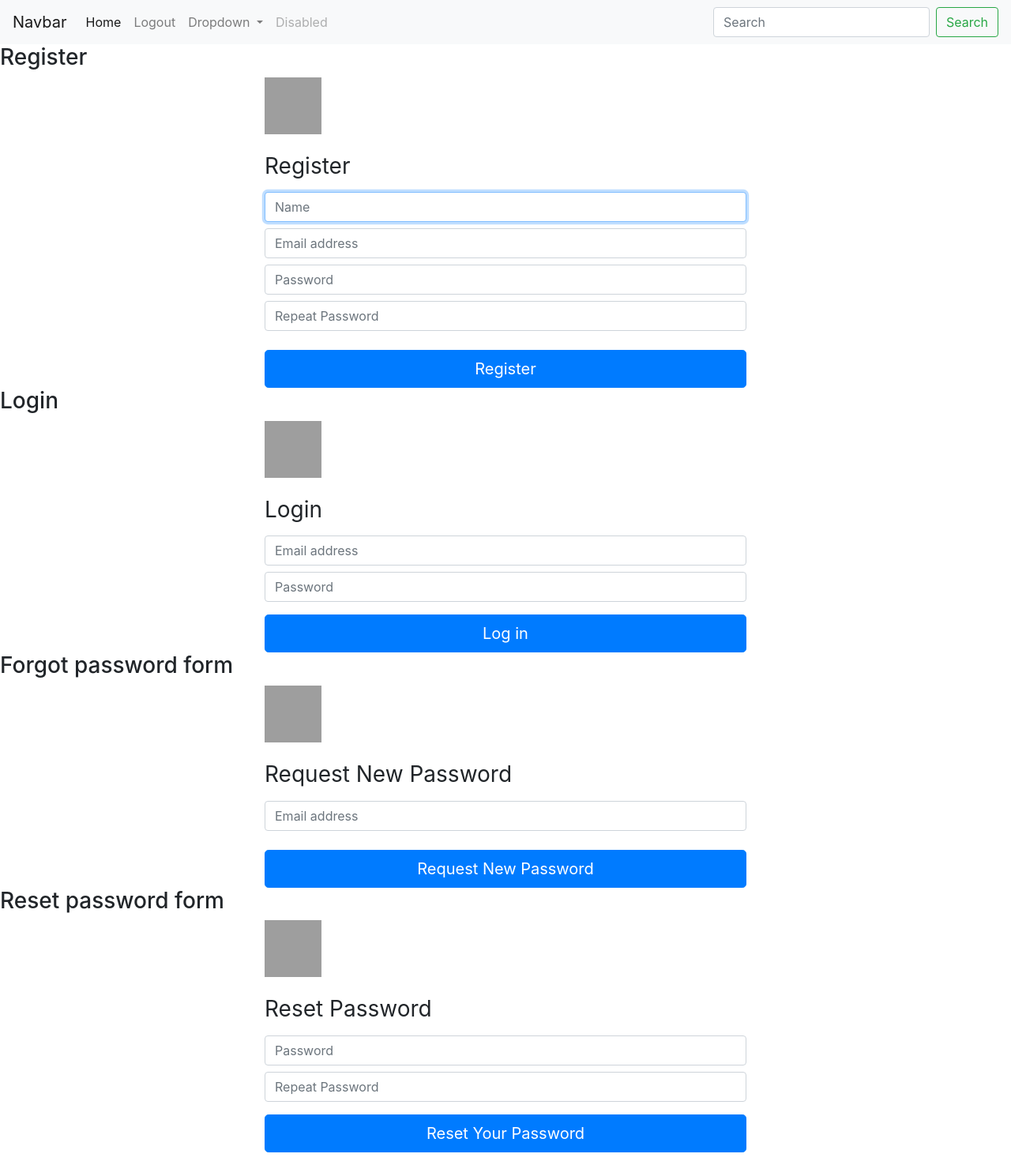
After one commit to edwardns86/flask-ticketbox, a Flask app: page /user/login in a window 1280 px wide. The commit adds this page. Shown: the whole page at 79% size. Run offline with Flask 2, Linux system fonts and the light colour scheme; some libraries are stand-ins or nearby versions; grey boxes are pictures that could not be loaded.

Commit message:
added all forms and login logout functions as well as email for forgotten password

```diff
--- a/app.py
+++ b/app.py
@@ -1,6 +1,4 @@
 from project import app
-
-print(app.config['SQLALCHEMY_DATABASE_URI'], "here is the local database info")
 
 if __name__ == "__main__":
     app.run(debug = True)
--- a/config.py
+++ b/config.py
@@ -8,3 +8,4 @@ load_dotenv()
 class Config(object):
     SQLALCHEMY_DATABASE_URI= os.environ.get('DATABASE_URL')
     SECRET_KEY= 'secretkey'
+    MAILGUN_API= os.environ.get('MAILGUN_API')
--- a/project/templates/base.html
+++ b/project/templates/base.html
@@ -0,0 +1,44 @@
+<!DOCTYPE html>
+<html lang="en">
+
+<head>
+    <meta charset="UTF-8">
+    <meta name="viewport" content="width=device-width, initial-scale=1.0">
+    <meta http-equiv="X-UA-Compatible" content="ie=edge">
+    <title>Document</title>
+    <link rel="stylesheet" href="https://stackpath.bootstrapcdn.com/bootstrap/4.3.1/css/bootstrap.min.css"
+        integrity="sha384-ggOyR0iXCbMQv3Xipma34MD+dH/1fQ784/j6cY/iJTQUOhcWr7x9JvoRxT2MZw1T" crossorigin="anonymous">
+    <link rel="stylesheet" href="{{url_for('static', filename='style.css')}}">
+</head>
+
+<body>
+
+    {% include 'components/navbar.html' %}
+    {% with messages = get_flashed_messages() %}
+    {% if messages %}
+    {% for message in messages %}
+    <div class="alert alert-warning alert-dismissible" role="alert">
+        <button type="button" class="close" data-dismiss="alert" aria-label="Close"><span
+                aria-hidden="true">×</span></button>
+        {{message}}
+    </div>
+    {% endfor %}
+    {% endif %}
+    {% endwith %}
+    {% block body %}
+
+    {% endblock body %}
+
+    <script src="{{url_for('static', filename='scripts.js')}}"></script>
+    <script src="https://code.jquery.com/jquery-3.2.1.slim.min.js"
+        integrity="sha384-KJ3o2DKtIkvYIK3UENzmM7KCkRr/rE9/Qpg6aAZGJwFDMVNA/GpGFF93hXpG5KkN"
+        crossorigin="anonymous"></script>
+    <script src="https://cdnjs.cloudflare.com/ajax/libs/popper.js/1.12.9/umd/popper.min.js"
+        integrity="sha384-ApNbgh9B+Y1QKtv3Rn7W3mgPxhU9K/ScQsAP7hUibX39j7fakFPskvXusvfa0b4Q"
+        crossorigin="anonymous"></script>
+    <script src="https://maxcdn.bootstrapcdn.com/bootstrap/4.0.0/js/bootstrap.min.js"
+        integrity="sha384-JZR6Spejh4U02d8jOt6vLEHfe/JQGiRRSQQxSfFWpi1MquVdAyjUar5+76PVCmYl"
+        crossorigin="anonymous"></script>
+</body>
+
+</html>
--- /dev/null
+++ b/project/templates/components/forgotten_password.html
@@ -0,0 +1,12 @@
+<div class="container col-6 my-auto">
+    <form class="form-signin" method='POST' action="{{url_for('users.forgotten_password')}}">
+        <img class="mb-4" src="/docs/4.3/assets/brand/bootstrap-solid.svg" alt="" width="72" height="72">
+        <h1 class="h3 mb-3 font-weight-normal">Request New Password</h1>
+        <label for="inputEmail" class="sr-only">Email address</label>
+        <input name="email" type="email" id="inputEmail" class=" mt-2 form-control" placeholder="Email address"
+            required="" autofocus=""
+            style="background-repeat: no-repeat; background-attachment: scroll; background-size: 16px 18px; background-position: 98% 50%; cursor: auto;">
+
+        <button class="btn mt-4 btn-lg btn-primary btn-block" type="submit">Request New Password</button>
+    </form>
+</div>
--- /dev/null
+++ b/project/templates/components/forgotten_password_reset.html
@@ -0,0 +1,17 @@
+<div class="container col-6 my-auto">
+        <form class="form-signin" method='POST' action="{{url_for('users.set_new_password', token=token)}}">
+            <img class="mb-4" src="/docs/4.3/assets/brand/bootstrap-solid.svg" alt="" width="72" height="72">
+            <h1 class="h3 mb-3 font-weight-normal">Reset Password</h1>
+            <label for="inputPassword" class="sr-only">Password</label>
+            <input name="password" type="password" id="inputPassword" class="mt-2 form-control" placeholder="Password"
+                required=""
+                style=" background-repeat: no-repeat; background-attachment: scroll; background-size: 16px 18px; background-position: 98% 50%; cursor: auto;">
+            <div class="checkbox mb-3">
+                <input name="checkpassword" type="password" id="inputPassword" class="mt-2 form-control"
+                    placeholder="Repeat Password" required=""
+                    style=" background-repeat: no-repeat; background-attachment: scroll; background-size: 16px 18px; background-position: 98% 50%; cursor: auto;">
+                <div class="checkbox mb-3">
+            </div>
+            <button class="btn btn-lg btn-primary btn-block" type="submit">Reset Your Password</button>
+        </form>
+    </div>
--- /dev/null
+++ b/project/templates/components/login_form.html
@@ -0,0 +1,18 @@
+<div class="container col-6 my-auto">
+        <form class="form-signin" method='POST' action="{{url_for('users.login')}}">
+            <img class="mb-4" src="/docs/4.3/assets/brand/bootstrap-solid.svg" alt="" width="72" height="72">
+            <h1 class="h3 mb-3 font-weight-normal">Login</h1>
+            <label for="inputEmail" class="sr-only">Email address</label>
+            <input name="email" type="email" id="inputEmail" class=" mt-2 form-control" placeholder="Email address"
+                required="" autofocus=""
+                style="background-repeat: no-repeat; background-attachment: scroll; background-size: 16px 18px; background-position: 98% 50%; cursor: auto;">
+            <label for="inputPassword" class="sr-only">Password</label>
+            <input name="password" type="password" id="inputPassword" class="mt-2 form-control" placeholder="Password"
+                required=""
+                style=" background-repeat: no-repeat; background-attachment: scroll; background-size: 16px 18px; background-position: 98% 50%; cursor: auto;">
+            <div class="checkbox mb-3">
+                </div>
+                <button class="btn btn-lg btn-primary btn-block" type="submit">Log in</button>
+
+        </form>
+    </div>
--- a/project/templates/components/navbar.html
+++ b/project/templates/components/navbar.html
@@ -0,0 +1,37 @@
+<nav class="navbar navbar-expand-lg navbar-light bg-light">
+    <a class="navbar-brand" href="#">Navbar</a>
+    <button class="navbar-toggler" type="button" data-toggle="collapse" data-target="#navbarSupportedContent"
+        aria-controls="navbarSupportedContent" aria-expanded="false" aria-label="Toggle navigation">
+        <span class="navbar-toggler-icon"></span>
+    </button>
+
+    <div class="collapse navbar-collapse" id="navbarSupportedContent">
+        <ul class="navbar-nav mr-auto">
+            <li class="nav-item active">
+                <a class="nav-link" href="#">Home <span class="sr-only">(current)</span></a>
+            </li>
+            <li class="nav-item">
+                <a class="nav-link" href="{{url_for('users.logout')}}">Logout</a>
+            </li>
+            <li class="nav-item dropdown">
+                <a class="nav-link dropdown-toggle" href="#" id="navbarDropdown" role="button" data-toggle="dropdown"
+                    aria-haspopup="true" aria-expanded="false">
+                    Dropdown
+                </a>
+                <div class="dropdown-menu" aria-labelledby="navbarDropdown">
+                    <a class="dropdown-item" href="#">Action</a>
+                    <a class="dropdown-item" href="#">Another action</a>
+                    <div class="dropdown-divider"></div>
+                    <a class="dropdown-item" href="#">Something else here</a>
+                </div>
+            </li>
+            <li class="nav-item">
+                <a class="nav-link disabled" href="#" tabindex="-1" aria-disabled="true">Disabled</a>
+            </li>
+        </ul>
+        <form class="form-inline my-2 my-lg-0">
+            <input class="form-control mr-sm-2" type="search" placeholder="Search" aria-label="Search">
+            <button class="btn btn-outline-success my-2 my-sm-0" type="submit">Search</button>
+        </form>
+    </div>
+</nav>
--- /dev/null
+++ b/project/templates/components/register_form.html
@@ -0,0 +1,22 @@
+<div class="container col-6 my-auto">
+    <form class="form-signin " method='POST' action="{{url_for('users.register')}}">
+        <img class="mb-4" src="/docs/4.3/assets/brand/bootstrap-solid.svg" alt="" width="72" height="72">
+        <h1 class="h3 mb-3 font-weight-normal">Register</h1>
+        <label for="inputEmail" class="sr-only">Name</label>
+        <input name="name" type="name" id="inputName" class=" mt-2 form-control" placeholder="Name" required=""
+            autofocus=""
+            style=" background-repeat: no-repeat; background-attachment: scroll; background-size: 16px 18px; background-position: 98% 50%; cursor: auto;">
+        <label for="inputEmail" class="sr-only">Email address</label>
+        <input name="email" type="email" id="inputEmail" class=" mt-2 form-control" placeholder="Email address"
+            required="" autofocus=""
+            style="background-repeat: no-repeat; background-attachment: scroll; background-size: 16px 18px; background-position: 98% 50%; cursor: auto;">
+        <label for="inputPassword" class="sr-only">Password</label>
+        <input name="password" type="password" id="inputPassword" class="mt-2 form-control" placeholder="Password"
+            required=""
+            style=" background-repeat: no-repeat; background-attachment: scroll; background-size: 16px 18px; background-position: 98% 50%; cursor: auto;">
+        <input name="checkpassword" type="password" id="inputPassword" class="mt-2 form-control"
+            placeholder="Repeat Password" required=""
+            style=" background-repeat: no-repeat; background-attachment: scroll; background-size: 16px 18px; background-position: 98% 50%; cursor: auto;">
+        <button class="mt-4 btn btn-lg btn-primary btn-block" type="submit">Register</button>
+    </form>
+</div>
--- a/project/templates/views/home.html
+++ b/project/templates/views/home.html
@@ -0,0 +1,5 @@
+{% extends 'base.html' %}
+{% block body %}
+<h1>Here is my home page</h1>
+
+{% endblock body %}
--- /dev/null
+++ b/project/templates/views/login.html
@@ -0,0 +1,12 @@
+{% extends 'base.html' %}
+{% block body %}
+<h3>Register</h3>
+{% include '/components/register_form.html' %}
+<h3>Login</h3>
+{% include '/components/login_form.html' %}
+<h3>Forgot password form </h3>
+{% include '/components/forgotten_password.html' %}
+<h3>Reset password form </h3>
+{% include '/components/forgotten_password_reset.html' %}
+
+{% endblock body %}
```
Also changed, not shown: migrations/versions/459d0047b2a0_.py (added, +34 -0 lines), project/__init__.py (+9 -5 lines), project/events/templates/events/index.html (+3 -11 lines), project/models.py (+15 -0 lines), project/users/__init__.py (+110 -2 lines), project/users/templates/users/index.html (+3 -11 lines), static/scripts.js (added), 2 other files.
